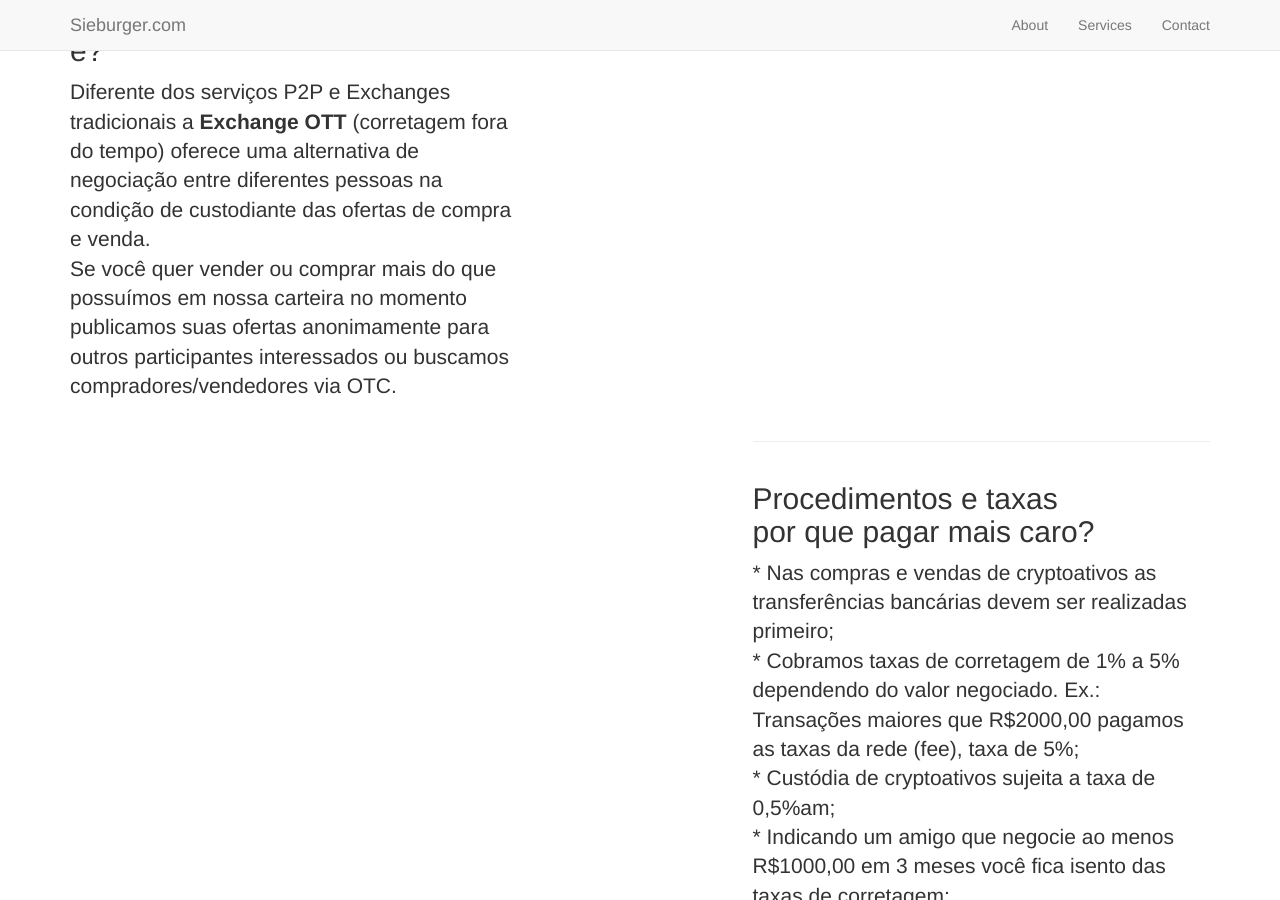
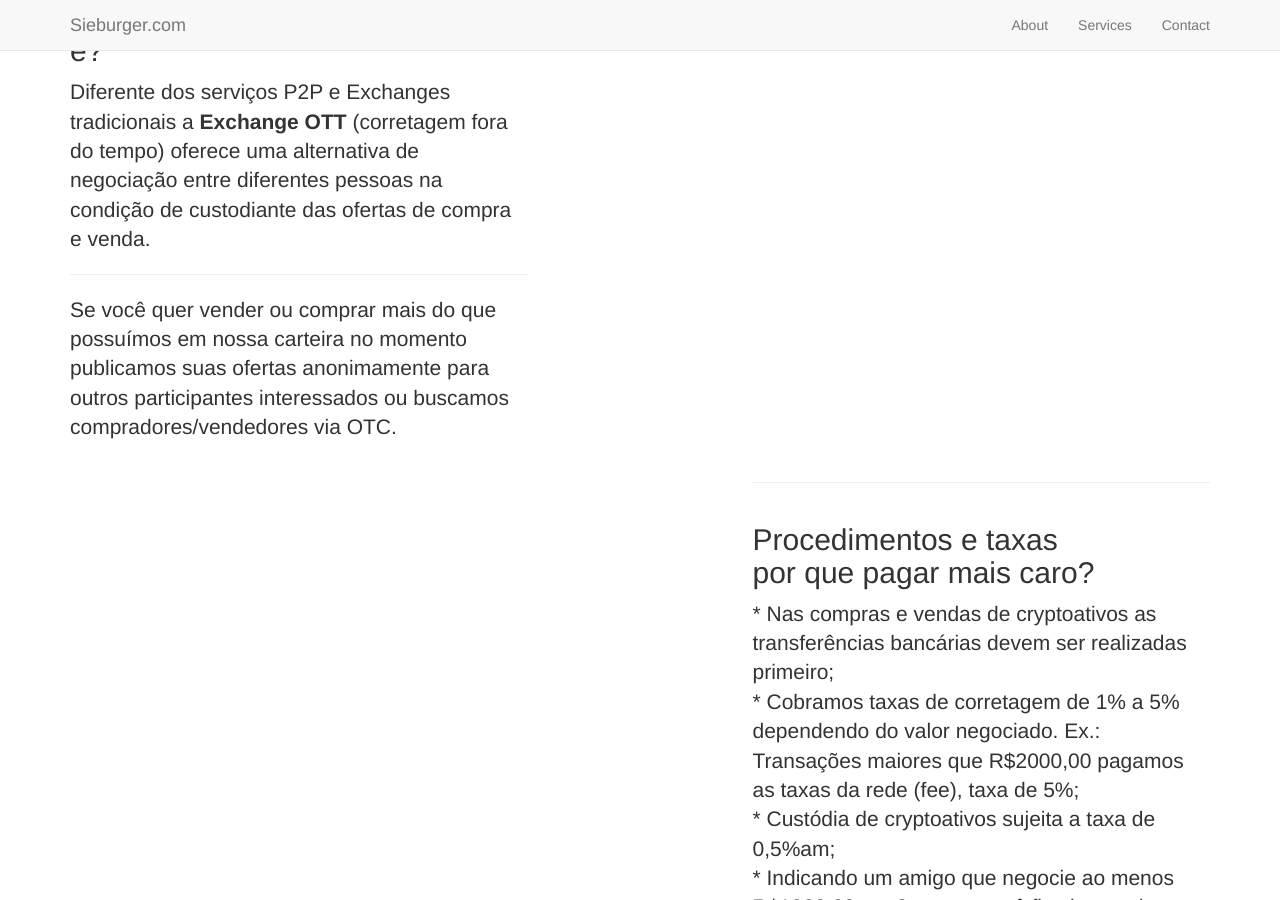
Before and after one commit to sieburger/sieburger.github.io, a Jekyll site: the page built from _posts/2014-09-22-services-2.markdown, in a window 1280 px wide and 900 px high, scrolled down 1338 px. Built offline with Jekyll 4.4.1, drawn with Linux system fonts in a browser that asks for light colours; nearby versions of some CDN libraries; some web fonts are replaced; library files that are not in the unit come from our copies.

```diff
--- a/_posts/2014-09-22-services-2.markdown
+++ b/_posts/2014-09-22-services-2.markdown
@@ -5,4 +5,8 @@ category: Services
 title: Exchange OTT<br>Corretagem fora do tempo, o que é?
 description: |
 ---
-  Diferente dos serviços P2P e Exchanges tradicionais a **Exchange OTT** (corretagem fora do tempo) oferece uma alternativa de negociação entre diferentes pessoas na condição de custodiante das ofertas de compra e venda.<br> Se você quer vender ou comprar mais do que possuímos em nossa carteira no momento publicamos suas ofertas anonimamente para outros participantes interessados ou buscamos compradores/vendedores via OTC.
+  Diferente dos serviços P2P e Exchanges tradicionais a **Exchange OTT** (corretagem fora do tempo) oferece uma alternativa de negociação entre diferentes pessoas na condição de custodiante das ofertas de compra e venda.<br>
+
+  ---
+
+  Se você quer vender ou comprar mais do que possuímos em nossa carteira no momento publicamos suas ofertas anonimamente para outros participantes interessados ou buscamos compradores/vendedores via OTC.
```
